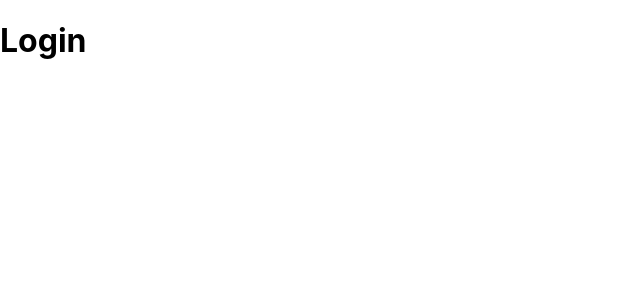
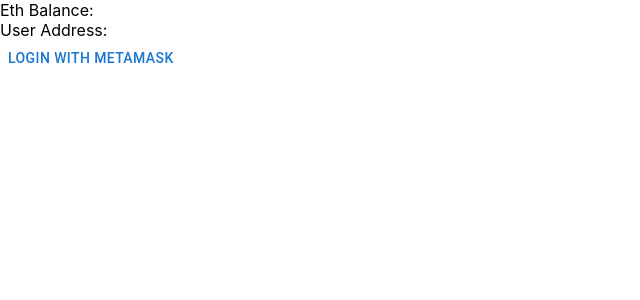
Before and after one commit to samratmiddha/griffins, a React (Create React App) app in the folder frontend/: page /login in a window 1280 px wide. Shown: the top 300 px of the page, without its empty margins (0-640 px from the left). Built offline with nearby package versions, Linux system fonts and the light colour scheme.

Commit message:
adds loginBox and web3 package

```diff
--- a/frontend/package.json
+++ b/frontend/package.json
@@ -18,7 +18,8 @@
     "react-redux": "^8.0.5",
     "react-scripts": "5.0.1",
     "redux": "^4.2.0",
-    "web-vitals": "^2.1.4"
+    "web-vitals": "^2.1.4",
+    "web3": "^1.8.1"
   },
   "scripts": {
     "start": "react-scripts start",
--- /dev/null
+++ b/frontend/src/components/LoginBox.jsx
@@ -0,0 +1,59 @@
+import { Button } from "@mui/material";
+import { useState } from "react";
+import { useDispatch, useSelector } from "react-redux";
+import { addressCollected } from "../features/slices/userSlice";
+import Web3 from "web3";
+
+function LoginBox() {
+  const [isConnected, setIsConnected] = useState(false);
+  const [ethBalance, setEthBalance] = useState("");
+  const currentUserAddress = useSelector((state) => state.user.userAddress);
+  const dispatch = useDispatch();
+
+  const detectCurrentProvider = () => {
+    let provider;
+    if (window.ethereum) {
+      provider = window.ethereum;
+    } else if (window.web3) {
+      provider = window.web3.currentProvider;
+    } else {
+      console.log("Non-ethereum browser detected. You should install Metamask");
+    }
+    return provider;
+  };
+
+  const onConnect = async () => {
+    try {
+      const currentProvider = detectCurrentProvider();
+      if (currentProvider) {
+        await currentProvider.request({ method: "eth_requestAccounts" });
+        const web3 = new Web3(currentProvider);
+        const userAccount = await web3.eth.getAccounts();
+        const account = userAccount[0];
+        let ethBalance = await web3.eth.getBalance(account);
+        setEthBalance(ethBalance);
+        setIsConnected(true);
+        dispatch(addressCollected(account));
+      }
+    } catch (err) {
+      alert(err);
+      console.log(err);
+    }
+  };
+
+  const onDisconnect = () => {
+    setIsConnected(false);
+  };
+
+  return (
+    <div>
+      Eth Balance: {ethBalance}
+      <br />
+      User Address: {currentUserAddress}
+      <br />
+      <Button onClick={onConnect}>Login with MetaMask</Button>
+    </div>
+  );
+}
+
+export default LoginBox;
--- /dev/null
+++ b/frontend/src/features/slices/userSlice.js
@@ -0,0 +1,19 @@
+import { createSlice } from "@reduxjs/toolkit";
+
+const initialState = {
+  userAddress: "",
+};
+
+const userSlice = createSlice({
+  name: "user",
+  initialState,
+  reducers: {
+    addressCollected: (state, action) => {
+      state.userAddress = action.payload;
+    },
+  },
+  extraReducers: {},
+});
+
+export default userSlice.reducer;
+export const { addressCollected } = userSlice.actions;
--- a/frontend/src/index.js
+++ b/frontend/src/index.js
@@ -3,12 +3,14 @@ import ReactDOM from 'react-dom/client';
 import './index.css';
 import App from './App';
 import reportWebVitals from './reportWebVitals';
+import { Provider } from 'react-redux';
+import store from "./store"
 
 const root = ReactDOM.createRoot(document.getElementById('root'));
 root.render(
-  <React.StrictMode>
+    <Provider store={store}>
     <App />
-  </React.StrictMode>
+    </Provider>
 );
 
 // If you want to start measuring performance in your app, pass a function
--- a/frontend/src/pages/Login.js
+++ b/frontend/src/pages/Login.js
@@ -1,3 +1,5 @@
+import LoginBox from "../components/LoginBox";
+
 export default function Login() {
-  return <h1>Login</h1>;
+  return <LoginBox />;
 }
--- a/frontend/src/store.js
+++ b/frontend/src/store.js
@@ -0,0 +1,10 @@
+import { configureStore } from "@reduxjs/toolkit";
+import userReducer from "../src/features/slices/userSlice";
+
+const store = configureStore({
+  reducer: {
+    user: userReducer,
+  },
+});
+
+export default store;
```
Also changed, not shown: 1 other file (tests, documents, lock files or other folders).
